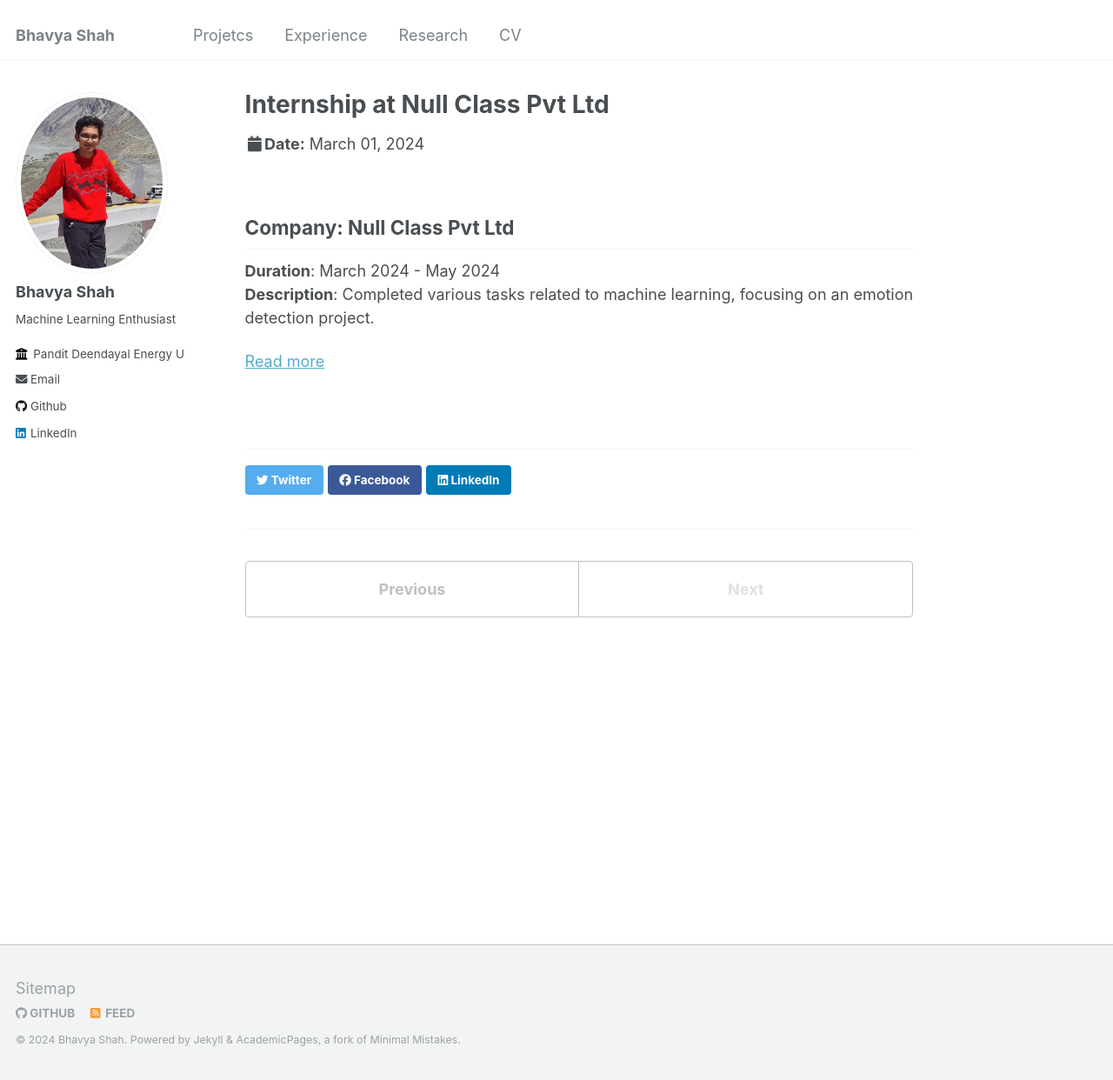
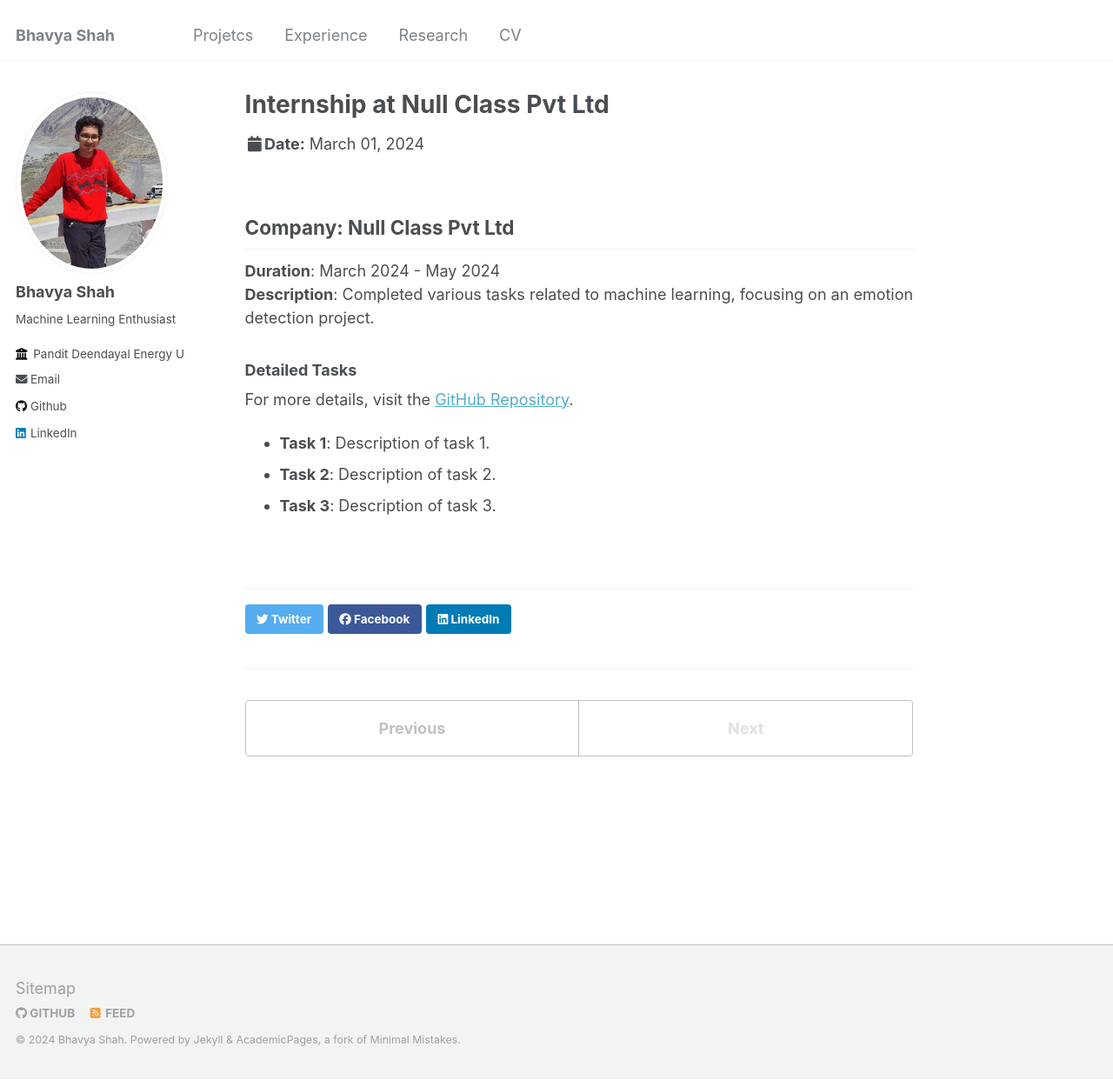
Before and after one commit to B3CODER/B3CODER.github.io, a Jekyll site: the page built from _talks/Nullclass.md, in a window 1280 px wide and 1242 px high. Shown: the whole window at 87% size. Built offline with Jekyll 4.4.1, drawn with Linux system fonts in a browser that asks for light colours.

Commit message:
Update Nullclass.md

```diff
--- a/_talks/Nullclass.md
+++ b/_talks/Nullclass.md
@@ -8,4 +8,9 @@ location: "Remote"
 **Duration**: March 2024 - May 2024
 **Description**: Completed various tasks related to machine learning, focusing on an emotion detection project.
 
-[Read more](./Nullclass-internship-details)
+### Detailed Tasks
+For more details, visit the [GitHub Repository](https://github.com/B3CODER/Emotion_detection_task).
+
+- **Task 1**: Description of task 1.
+- **Task 2**: Description of task 2.
+- **Task 3**: Description of task 3.
```
